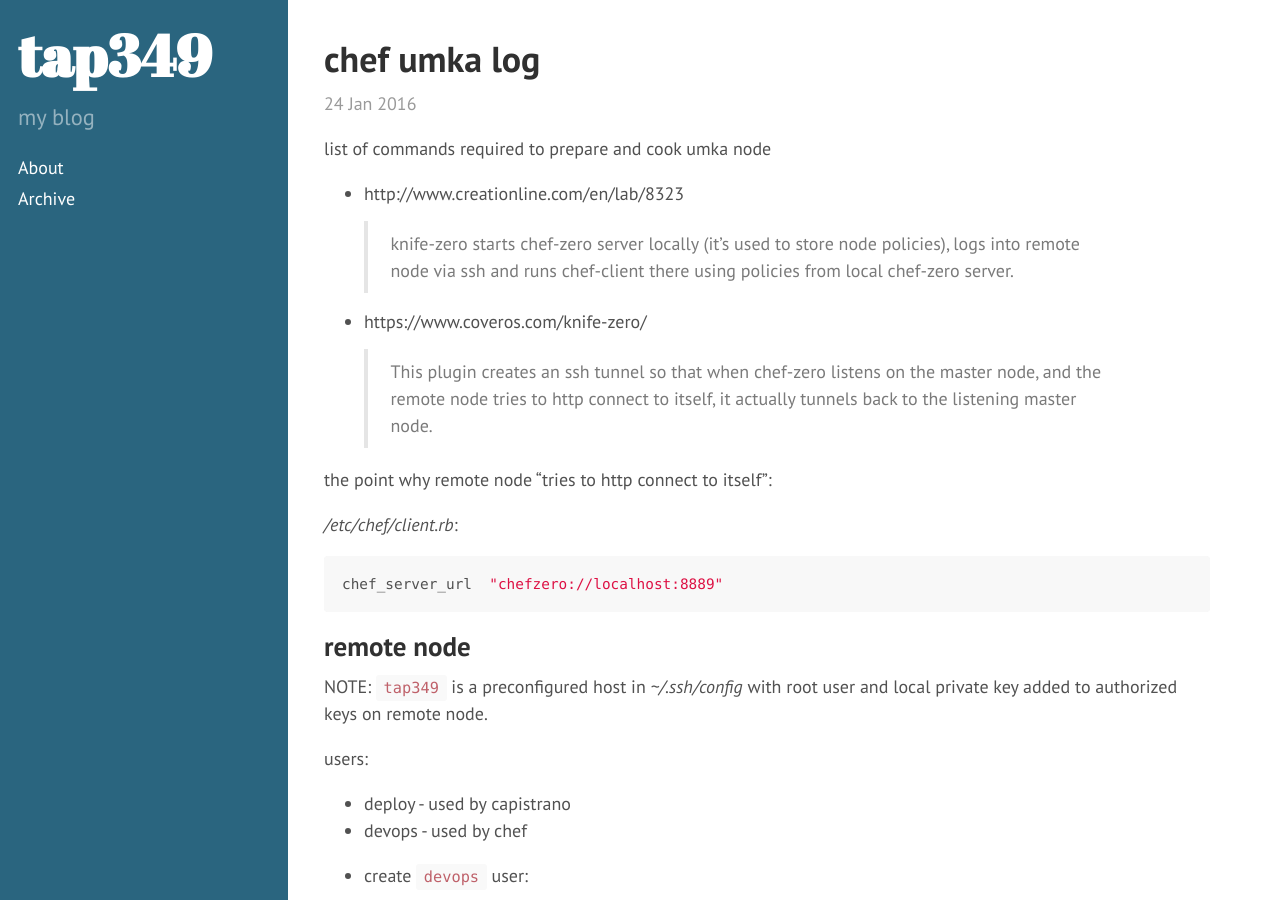
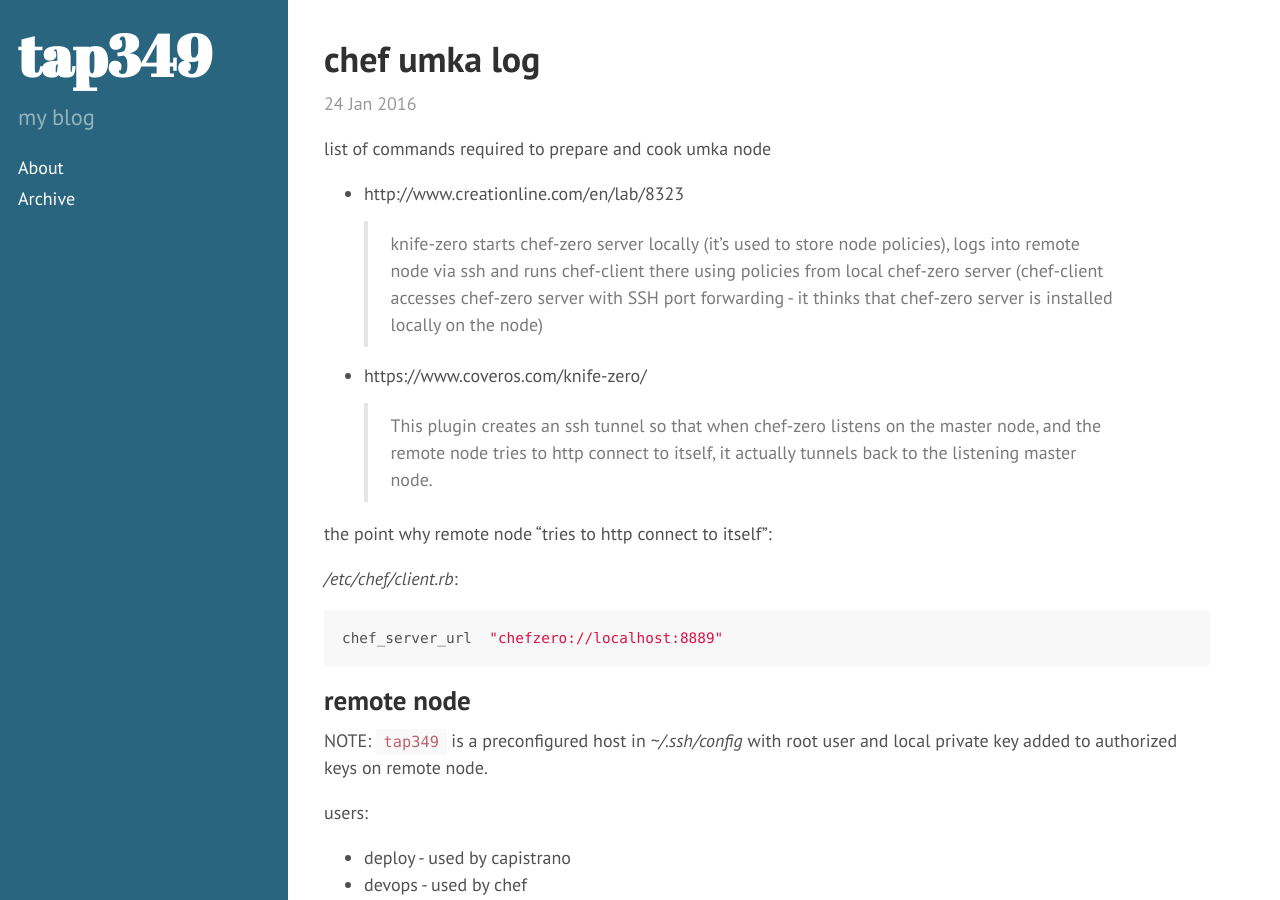
Before and after one commit to tap349/tap349.github.io, a Jekyll site: the page built from _posts/2016-01-24-chef-umka-log.md, in a window 1280 px wide and 900 px high. Built offline with Jekyll 4.4.1, drawn with Linux system fonts in a browser that asks for light colours; Markdown is read by kramdown in place of the engine named in the settings.

Commit message:
update 2016-02-16_01:35:04

```diff
--- a/_posts/2016-01-24-chef-umka-log.md
+++ b/_posts/2016-01-24-chef-umka-log.md
@@ -13,7 +13,8 @@ list of commands required to prepare and cook umka node
 - http://www.creationline.com/en/lab/8323
 >knife-zero starts chef-zero server locally (it's used to store node policies),
 >logs into remote node via ssh and runs chef-client there using policies from
->local chef-zero server.
+>local chef-zero server (chef-client accesses chef-zero server with SSH port
+>forwarding - it thinks that chef-zero server is installed locally on the node)
 
 - https://www.coveros.com/knife-zero/
 >This plugin creates an ssh tunnel so that
```
Also changed, not shown: _posts/2016-01-06-chef-solo-notes.md (+1 -1 lines).
